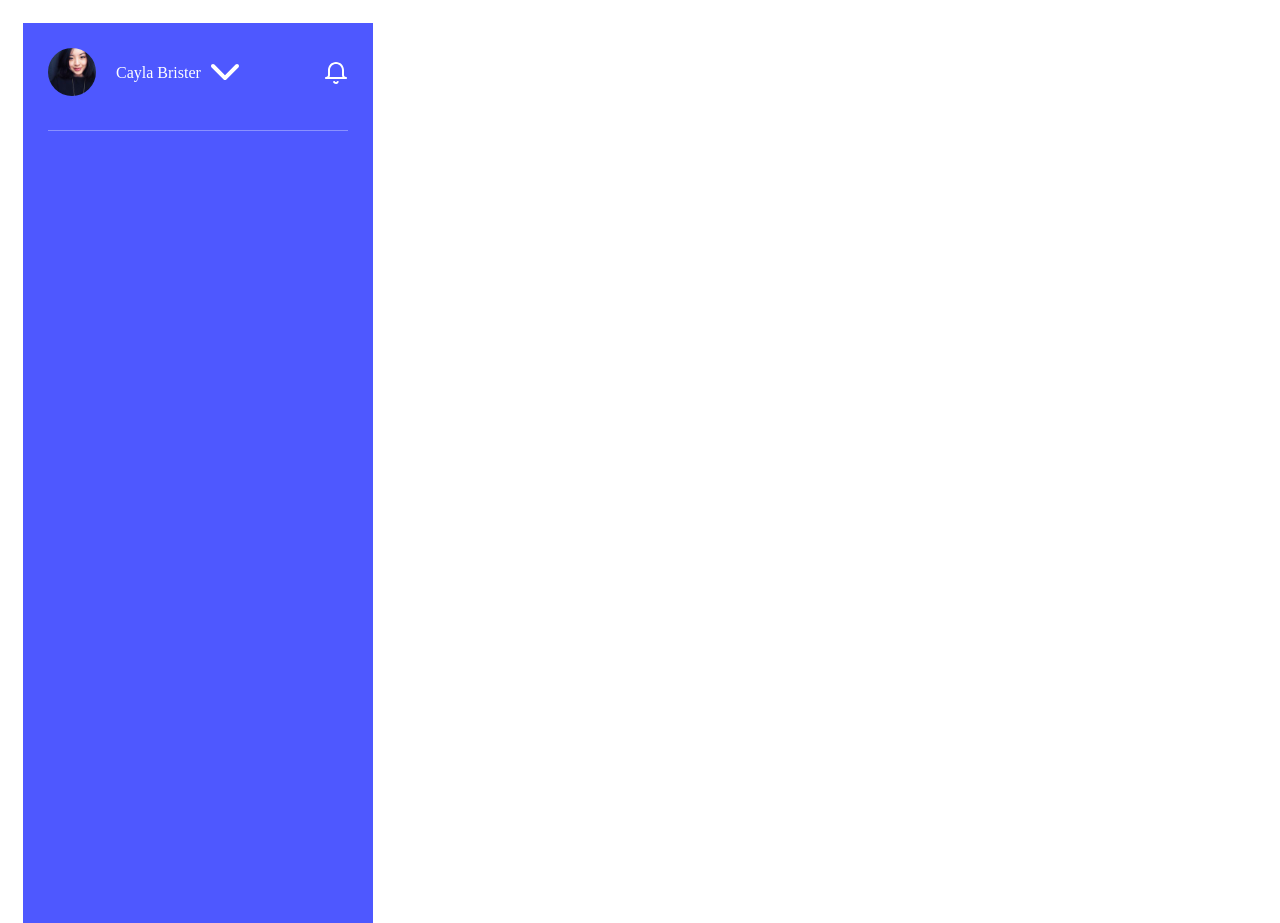
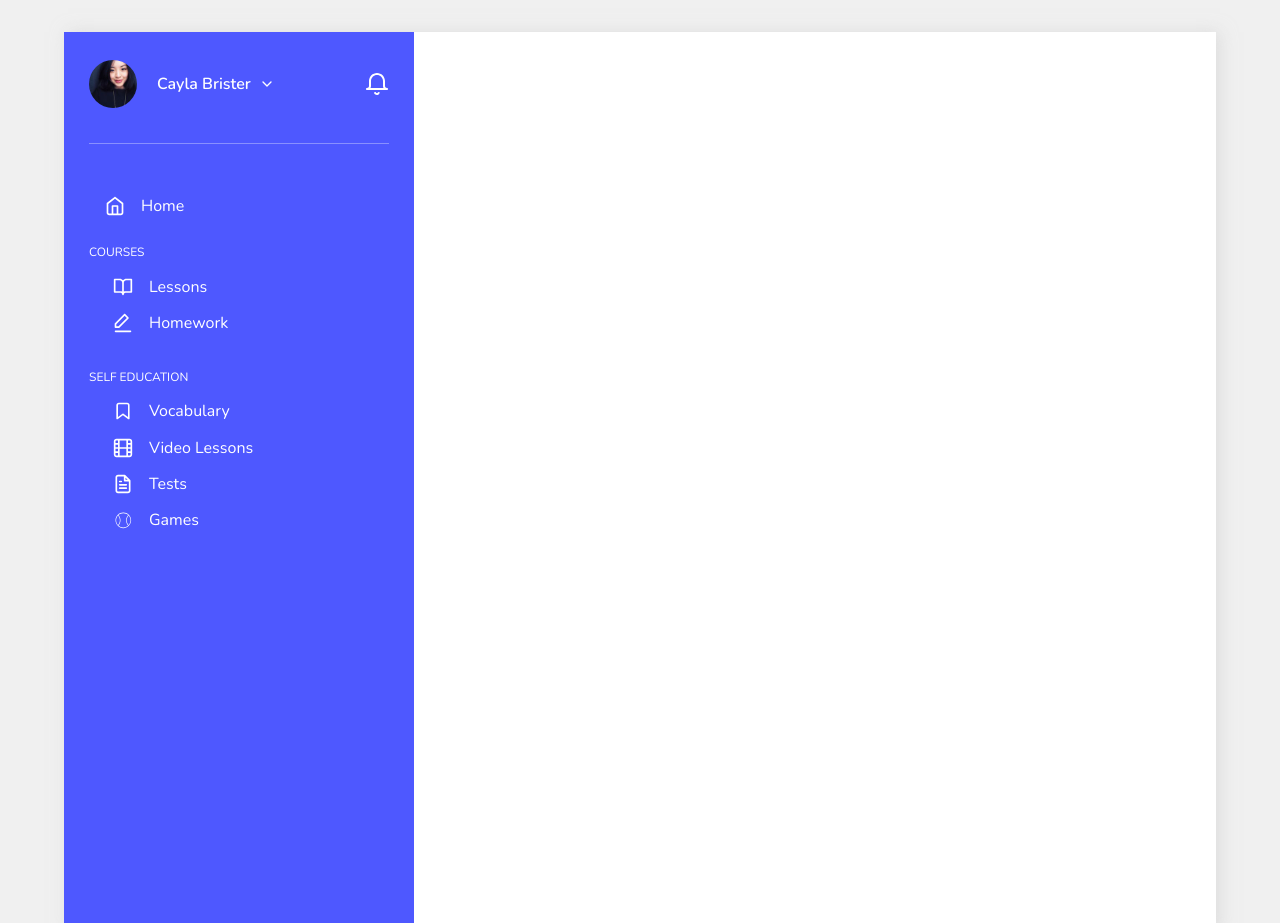
Before and after one commit to jajibhee/HomePage-App, a website built with webpack: page src/pug/index.pug in a window 1280 px wide. Shown: the top 923 px of the page. Built offline with nearby package versions, Linux system fonts and the light colour scheme; files whose address does not match are found by name.

Commit message:
nav menu

```diff
--- a/src/pug/index.pug
+++ b/src/pug/index.pug
@@ -1,20 +1,36 @@
+mixin menuItem(img, title)
+  div.menu__item
+    img(class="menu__item-icon" src=`assets/img/${img}`, alt=`${title}`)
+    p.menu__item-name= title
+
 <!DOCTYPE html>
 html(lang="en")
-    head
-        meta(charset="UTF-8")
-        link(rel="stylesheet", href="assets/css/app.css")
-        meta(name="viewport", content="width=device-width, initial-scale=1.0")
-        meta(http-equiv="X-UA-Compatible", content="ie=edge")
-        title Document
-    body
-        .box
-          .box1
-            .header
-              .right
-                img(src="assets/img/dp.jpg", alt="")
-                p
-                  |Cayla Brister
-                img(src="assets/img/chevron-down.svg", alt="")
-              img(src="assets/img/bell.svg", alt="")
+  head
+      meta(charset="UTF-8")
+      link(rel="stylesheet", href="assets/css/app.css")
+      meta(name="viewport", content="width=device-width, initial-scale=1.0")
+      meta(http-equiv="X-UA-Compatible", content="ie=edge")
+      title Homepage App
+  body
+    .container
+      header.sidebar
+        div.sidebar__header
+          div.profile
+            img(class="profile__avatar" src="assets/img/dp.jpg", alt="Cayla Brister")
+            p.profile__name Cayla Brister
+            img(class="profile__dropdown" src="assets/img/chevron-down.svg", alt="Dropdown")
+          img(class="profile__notification" src="assets/img/bell.svg", alt="")
 
-            .ho
+        nav(class="sidebar__nav menu")
+          +menuItem("home.svg", "Home")
+          div.menu__group
+            p.menu__group-header Courses
+            div.menu__group-items
+              +menuItem("lessons.svg", "Lessons")
+              +menuItem("homework.svg", "Homework")
+            p.menu__group-header Self Education
+            .menu__group-items
+              +menuItem('vocabulary.svg', 'Vocabulary')
+              +menuItem('video-lessons.svg', 'Video Lessons')
+              +menuItem('tests.svg', 'Tests')
+              +menuItem('games.svg', 'Games')
--- a/src/sass/_header.scss
+++ /dev/null
@@ -1 +0,0 @@
-@mixin profile()
--- a/src/sass/app.scss
+++ b/src/sass/app.scss
@@ -1,5 +1,4 @@
-
-@import 'mixins';
+@import url('https://fonts.googleapis.com/css?family=Nunito:400,600');
 
 //colors
 $colors: (
@@ -14,10 +13,21 @@ $colors: (
   @return map-get($map:$colors, $key:$colorName)
 }
 
-.box{
-    padding: 15px;
+body {
+  font-family: "Nunito", sans-serif;
+  margin: 0;
+  padding: 0;
+  border: 0;
+  box-sizing: border-box;
+  background-color: #f0f0f0;
+}
 
-    .box1{
+.container{
+  margin: 2rem 4rem;
+  box-shadow: 4px 0px 16px #cccccc88;
+  background-color: #ffffff;
+
+  .sidebar{
     padding:25px;
     color: colors(color-font);
     width: 300px;
@@ -25,26 +35,79 @@ $colors: (
     background-color: colors(main);
 
 
-    .header{
+    &__header{
       display: flex;
       justify-content: space-between;
       align-items: center;
       border-bottom: 0.5px solid #ffffff55;
       padding-bottom: 2rem;
 
-        .right{
+      .profile {
           display: flex;
+          align-items: center;
 
-        img{
+          &__avatar {
             margin-right: 20px;
             border-radius: 50%;
             height: 3rem;
             width: 3rem;
           }
-      img{
+
+          &__name{
+            font-weight: bold;
+            margin-right: 0.5rem;
+        }
+
+          &__dropdown{
+            height: 1rem;
+          }
+
+          &__notification {
             float: left;
           }
         }
       }
     }
+
+  .menu{
+    padding-top: 2.5rem;
+
+    &__item {
+      display: flex;
+      align-items: center;
+      padding: 0.2rem 1rem;
+      margin: 0.5rem 0;
+
+      &:hover {
+        background-color: lighten(colors(main), 5%);
+        cursor: pointer;
       }
+
+
+      &-name {
+        margin: 0;
+      }
+
+      &-icon {
+        margin-right: 1rem;
+        height: 1.25rem;
+      }
+    }
+
+
+      &__group {
+        margin-top: 1.5rem;
+
+        &-header {
+            font-size: 0.75rem;
+            text-transform: uppercase;
+        }
+
+        &-items {
+          padding-left: 0.5rem;
+          margin-bottom: 2rem;
+
+        }
+    }
+  }
+}
```
Also changed, not shown: dist/assets/css/app.css, dist/index.html, dist/nav.html (added), src/pug/nav.pug (added), src/sass/app.css, src/sass/components/iconfonts.css (added), 3 other files. Lines whose indentation alone changed are shown as unchanged.
